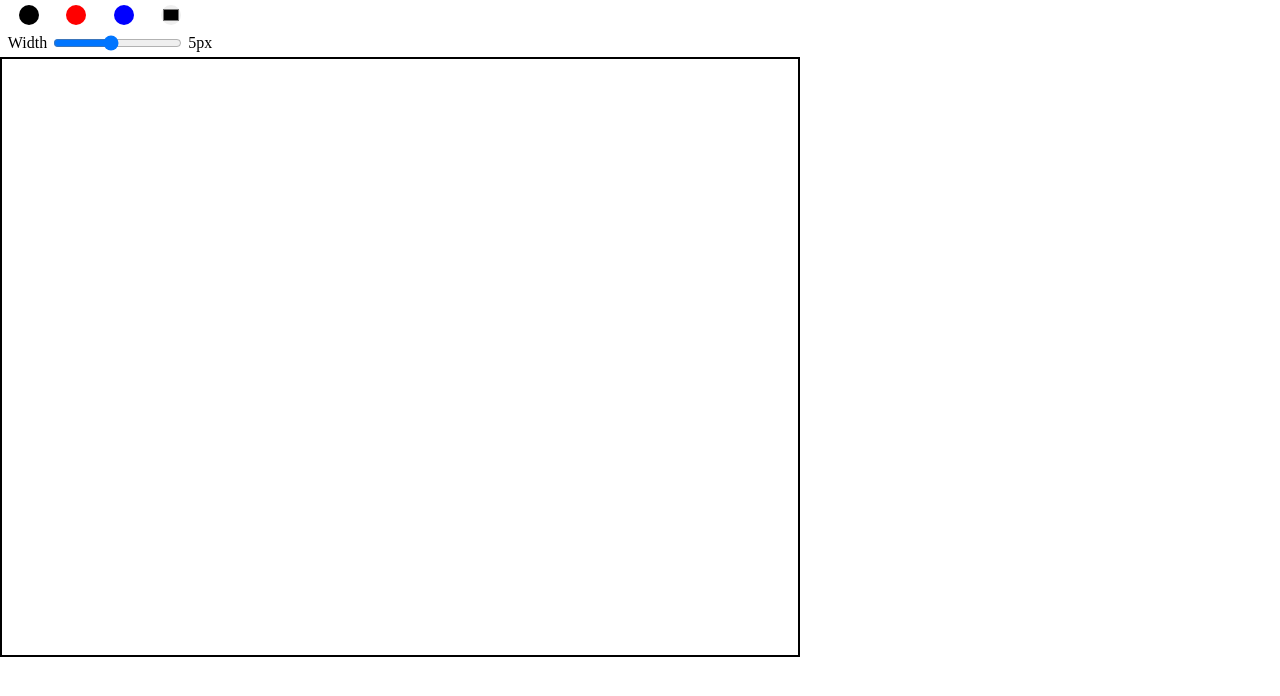
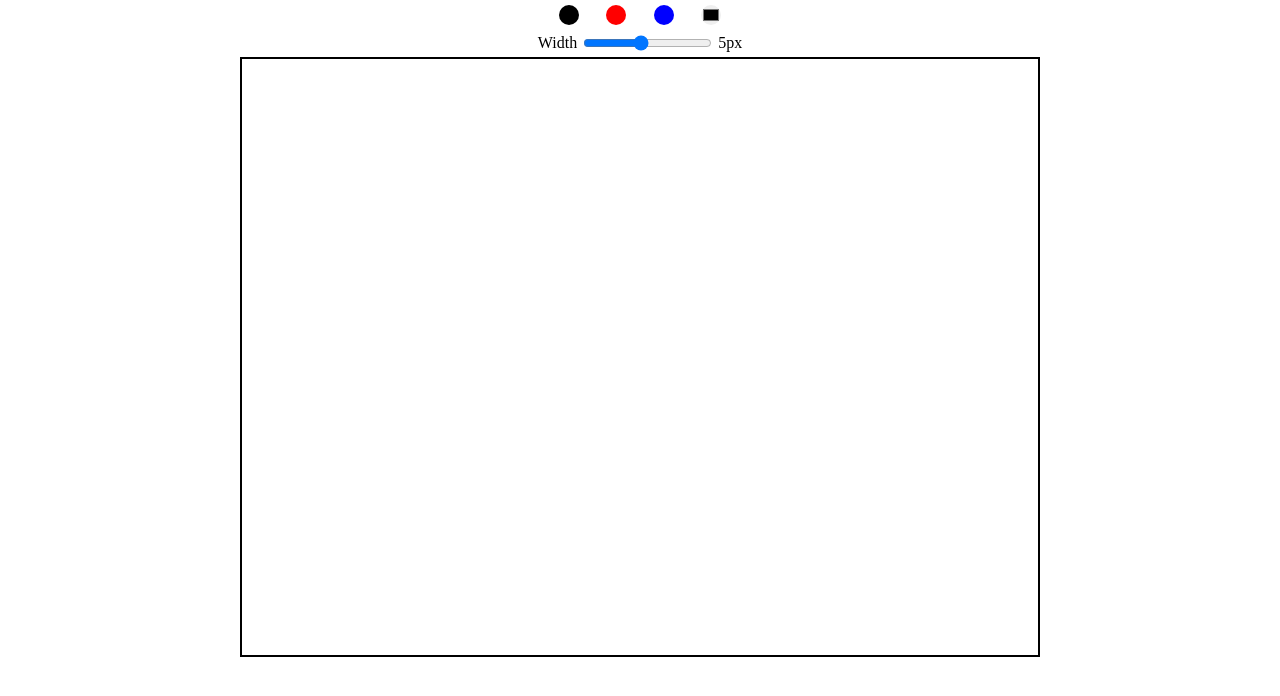
Before and after one commit to iam-Akshat/sketch-front, a React (Create React App) app: page / in a window 1280 px wide. Shown: the top 696 px of the page. Built offline with nearby package versions, Linux system fonts and the light colour scheme.

Commit message:
Style main page

```diff
--- a/src/App.css
+++ b/src/App.css
@@ -30,3 +30,9 @@
   justify-content: space-around;
   padding: 00.3rem;
 }
+
+.App {
+  display: flex;
+  flex-direction: column;
+  align-items: center;
+}
```
